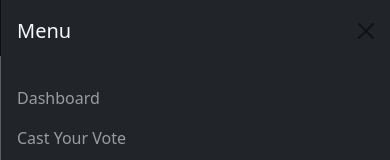
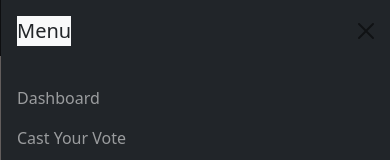
Before and after one commit to Ola-rotimi/cast-a-vote, a React (Vite) app: page / in a window 390 px wide. Both pictures are taken after a click on the button 350 px from the left and 28 px from the top of the page. Shown: the top 160 px of the page. Built offline with nearby package versions, Linux system fonts and the light colour scheme.

Commit message:
Update navbar.components.jsx

```diff
--- a/src/components/navbar.components/navbar.components.jsx
+++ b/src/components/navbar.components/navbar.components.jsx
@@ -35,7 +35,7 @@ const Navbar = () => {
           >
             <div className="offcanvas-header">
               <h5
-                className="offcanvas-title text-light"
+                className="offcanvas-title bg-light"
                 id="offcanvasNavbarLabel"
               >
                 Menu
```
